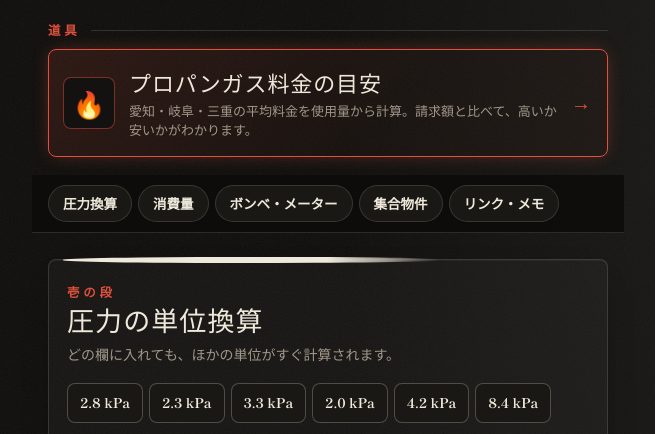
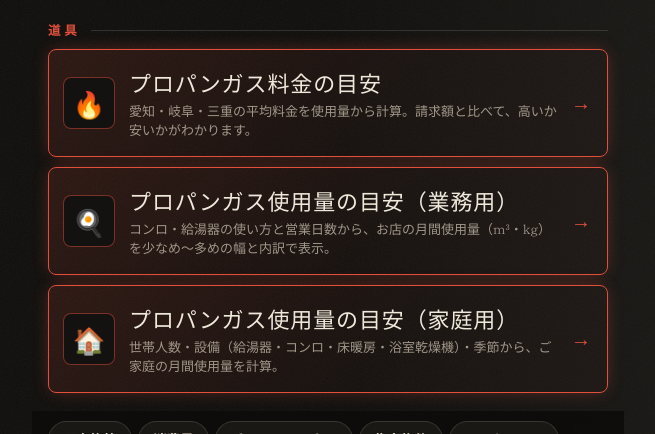
Before and after one commit to Novalis-lab/novalis-lab.github.io, a plain HTML site: page secret/index.html in a window 1280 px wide. Shown: the part 356-790 px from the top of the page, without its empty margins (312-967 px from the left). Drawn offline with Linux system fonts and the light colour scheme; a web font is replaced by a local one.

Commit message:
秘密ページの「道具」欄に「プロパンガス使用量の目安」（業務用・家庭用）のカードを追加
Co-Authored-By: Claude Opus 5.5 <noreply@anthropic.com>

```diff
--- a/secret/index.html
+++ b/secret/index.html
@@ -142,6 +142,7 @@ details.consts[open]{padding-bottom:14px}
 .saved{font-size:12px;color:var(--sub);text-align:right;margin-top:4px;min-height:1em}
 
 .tools{margin-top:22px}
+.tool+.tool{margin-top:10px}
 .tools-label{display:flex;align-items:center;gap:10px;margin:0 0 8px;font-size:12.5px;font-weight:700;letter-spacing:.3em;color:var(--shu)}
 .tools-label::after{content:"";flex:1;height:1px;background:var(--line)}
 .tool{position:relative;display:flex;align-items:center;gap:14px;padding:16px 16px 16px 14px;border:1.5px solid var(--shu);border-radius:var(--radius,8px);
@@ -192,6 +193,22 @@ footer{margin-top:32px;padding:16px;border:1px solid var(--line);border-radius:v
       <span class="tool-text">
         <b>プロパンガス料金の目安</b>
         <span>愛知・岐阜・三重の平均料金を使用量から計算。請求額と比べて、高いか安いかがわかります。</span>
+      </span>
+      <span class="tool-go" aria-hidden="true">→</span>
+    </a>
+    <a class="tool" href="https://novalis-lab.github.io/lpgas-usage/">
+      <span class="tool-icon" aria-hidden="true">🍳</span>
+      <span class="tool-text">
+        <b>プロパンガス使用量の目安（業務用）</b>
+        <span>コンロ・給湯器の使い方と営業日数から、お店の月間使用量（m³・kg）を少なめ〜多めの幅と内訳で表示。</span>
+      </span>
+      <span class="tool-go" aria-hidden="true">→</span>
+    </a>
+    <a class="tool" href="https://novalis-lab.github.io/lpgas-usage/home/">
+      <span class="tool-icon" aria-hidden="true">🏠</span>
+      <span class="tool-text">
+        <b>プロパンガス使用量の目安（家庭用）</b>
+        <span>世帯人数・設備（給湯器・コンロ・床暖房・浴室乾燥機）・季節から、ご家庭の月間使用量を計算。</span>
       </span>
       <span class="tool-go" aria-hidden="true">→</span>
     </a>
```
